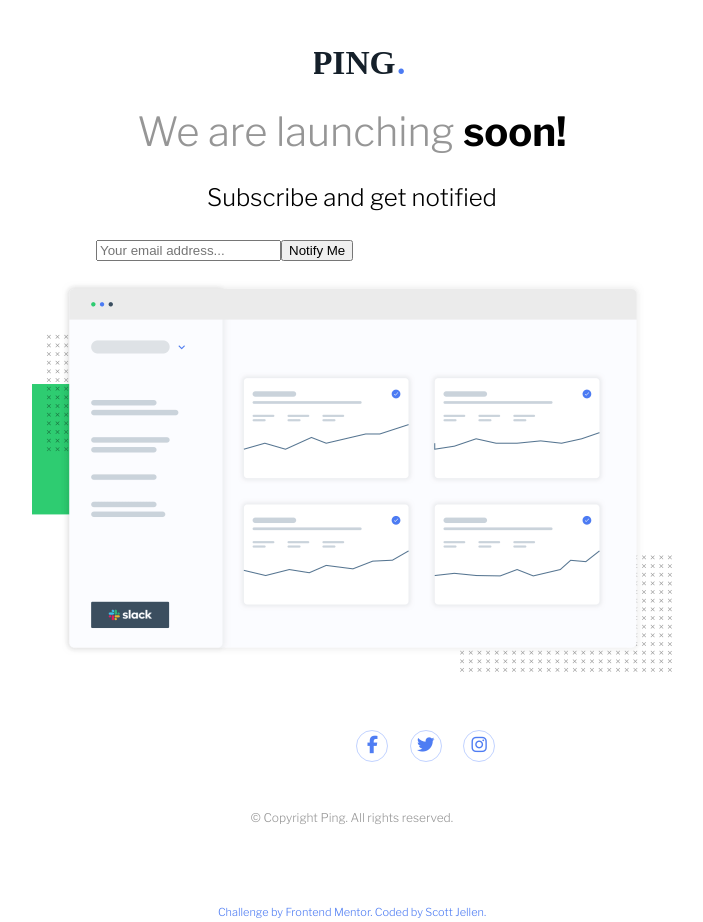
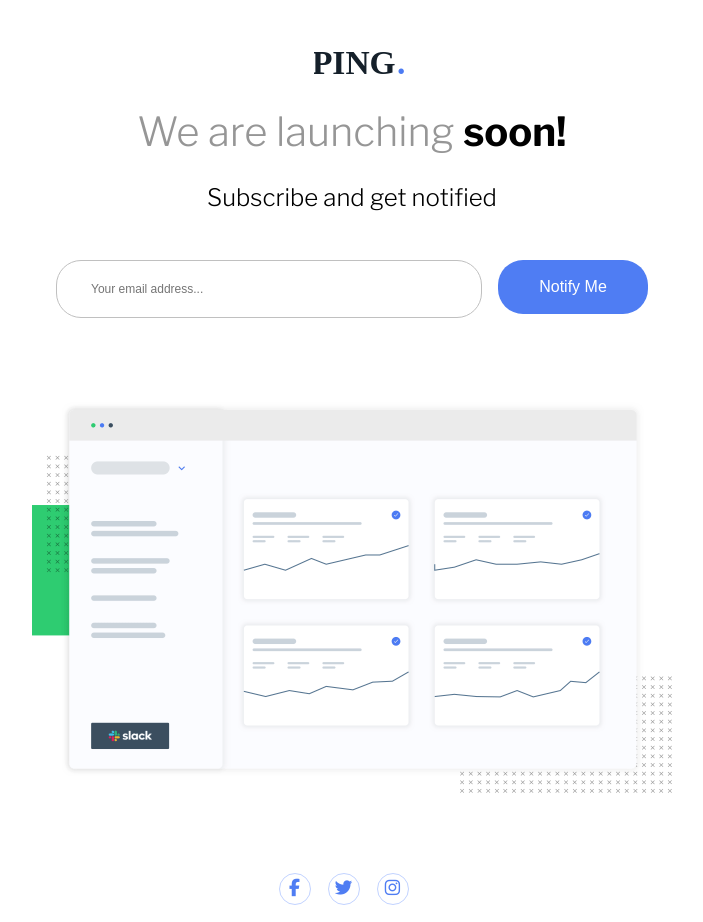
Before and after one commit to SJellen/ping, a plain HTML site: page index.html in a window 1280 px wide. Shown: the top 922 px of the page, without its empty margins (288-991 px from the left). Drawn offline with nearby package versions, Linux system fonts and the light colour scheme.

Commit message:
desktop version done

```diff
--- a/style.scss
+++ b/style.scss
@@ -36,22 +36,76 @@ h3 {
     font-size: 1.5rem;
     font-weight: 300;
     text-align: center;
+    padding-bottom: 1.5rem;
 }
 
 form {
     display: flex;
-    margin-left: 30%;
+    margin: 0 auto;
+    justify-content: center;
+    padding-bottom: 4rem;
+    .email {
+       height: 54px;
+       width: 420px;
+       border-radius: 25px;
+       border: .5px solid silver;
+    }
+    input[type=text]::placeholder {
+        font-size: .75rem;
+        padding-left: 2rem;
+
+    }
+
+.errorMessage {
+    color: $light-red;
+    font-size: .75rem;
+     margin-left: 2rem;
+     font-style: italic;
+ }
+
+ .successMessage {
+     color: green;
+     font-size: .75rem;
+     margin-left: 2rem;
+     font-style: italic;
+ }
+
+ button {
+     color: white;
+     background-color: $color-blue;
+     width: 150px;
+     height: 54px;
+     border-radius: 25px;
+     border: none;
+     font-size: 1rem;
+     margin-left: 1rem;
+ }
+
+ button:hover {
+    cursor: pointer;
+    background-color: $pale-blue;
+    transition: ease-in 500ms;
+ }
+
 }
+
+
 
 .dashboard {
     width: 50%;
-    margin-left: 25%;
-    margin-bottom: 5rem;
+    min-width: 500px;
+    display: flex;
+    justify-content: center;
+    margin: 0 auto;
+    padding-bottom: 5rem;
+
+
 }
 
 #social {
-   text-align: center;
-   margin-left: -25%;
+   display: flex;
+   margin: 0 auto;
+   justify-content: center;
    color: $color-blue;
 }
 
@@ -67,6 +121,13 @@ form {
 
 }
 
+#social i:hover {
+    background-color: $color-blue;
+    color: white;
+    cursor: pointer;
+    transition: ease-in 500ms;
+}
+
 h4 {
     text-align: center;
     color: $gray;
@@ -76,7 +137,7 @@ h4 {
 }
 
 footer {
-    margin-top: 5rem;
+    margin-top: 10rem;
     p {
         color: $color-blue;
     }
```
Also changed, not shown: style.css, 1 other file.
